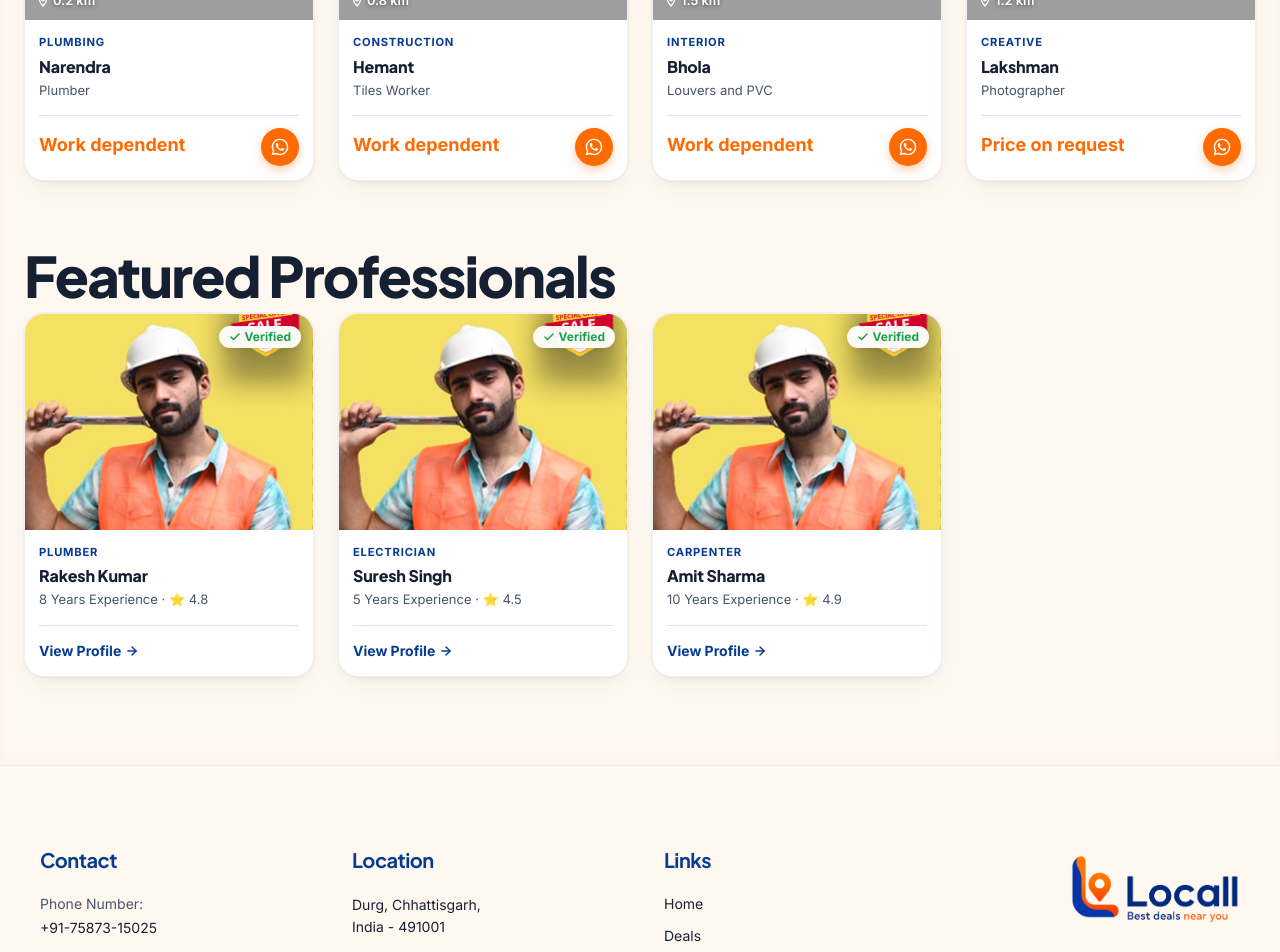
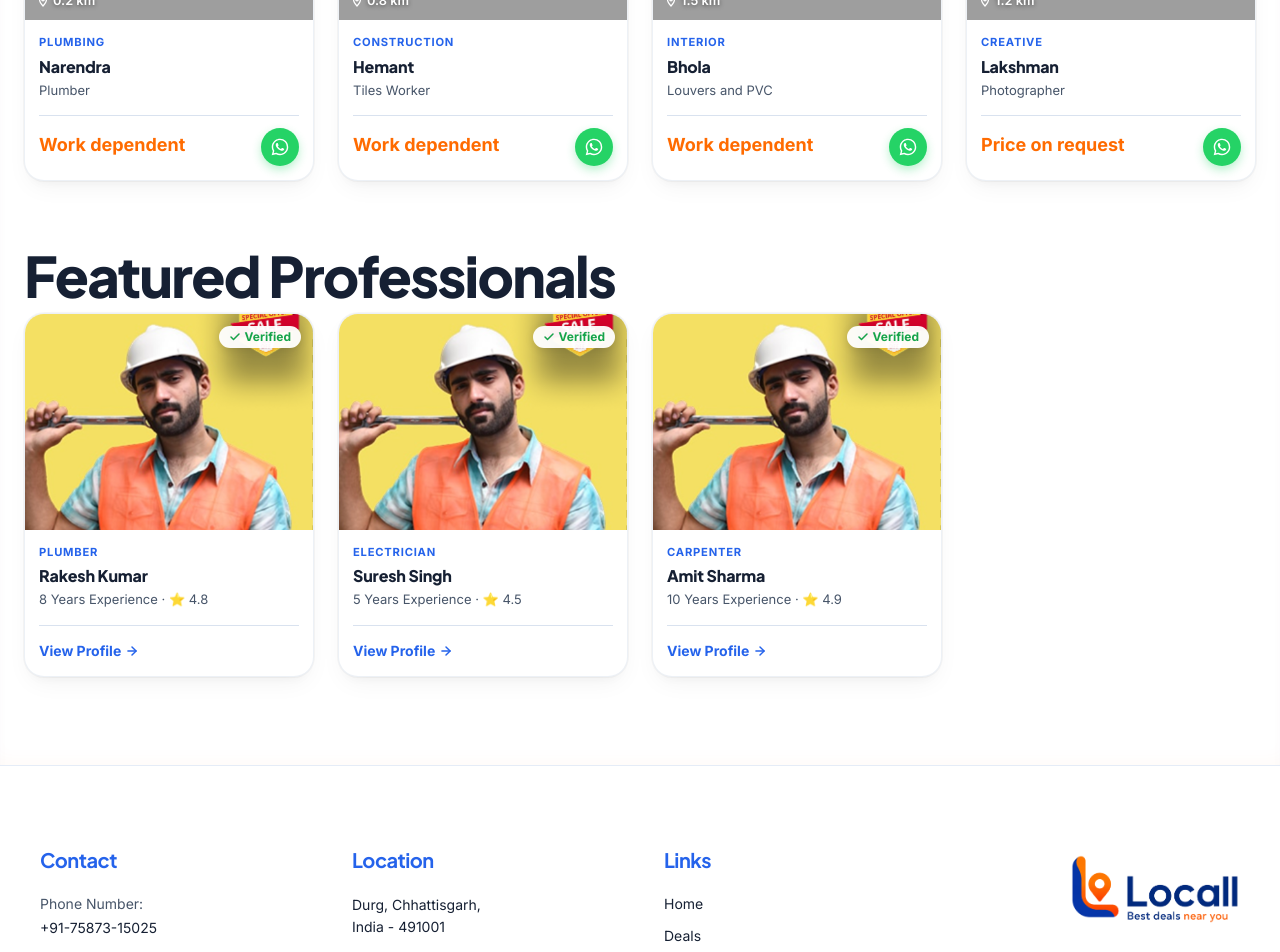
Before and after one commit to guru963/shinsquar, a React (Vite) app in the folder frontend/: page /household-works in a window 1280 px wide. Shown: the part 620-1572 px from the top of the page. Built offline with nearby package versions, Linux system fonts and the light colour scheme; grey boxes are pictures that could not be loaded; a web font is replaced by a local one.

Commit message:
style: apply flat colors, lighter blue palette, white background, and restore whatsapp green

```diff
--- a/frontend/src/components/Community.tsx
+++ b/frontend/src/components/Community.tsx
@@ -81,7 +81,7 @@ const Community: React.FC = () => {
   return (
     <section
       id="community"
-      className="min-h-[100svh] lg:h-[100vh] flex flex-col justify-center py-12 px-margin-mobile md:px-margin-desktop bg-[#FFF8F1] relative overflow-hidden"
+      className="min-h-[100svh] lg:h-[100vh] flex flex-col justify-center py-12 px-margin-mobile md:px-margin-desktop bg-[#FFFFFF] relative overflow-hidden"
     >
       {/* Decorative blurred background shapes */}
       <div className="absolute top-0 left-0 w-full h-full pointer-events-none opacity-20">
@@ -136,7 +136,7 @@ const Community: React.FC = () => {
               className="w-[280px] flex-shrink-0 snap-start bg-white border border-[#D9E2EF] rounded-3xl shadow-sm hover:shadow-[0_12px_30px_rgba(7,59,145,0.10)] hover:-translate-y-1 transition duration-300 flex flex-col h-[380px] overflow-hidden"
             >
               {/* Top 3/4: Cover Image */}
-              <div className="relative h-[290px] w-full overflow-hidden bg-[#FFF8F1]">
+              <div className="relative h-[290px] w-full overflow-hidden bg-[#FFFFFF]">
                 <img
                   src={neighbor.image}
                   alt={neighbor.name}
@@ -173,7 +173,7 @@ const Community: React.FC = () => {
 
                 {/* Chat Button */}
                 <button
-                  className="flex-shrink-0 w-10 h-10 bg-primary hover:bg-[#052B6F] text-white rounded-full flex items-center justify-center shadow-[0_4px_10px_rgba(7,59,145,0.25)] transition cursor-pointer"
+                  className="flex-shrink-0 w-10 h-10 bg-primary hover:bg-[#1D4ED8] text-white rounded-full flex items-center justify-center shadow-[0_4px_10px_rgba(7,59,145,0.25)] transition cursor-pointer"
                   aria-label="Chat now"
                 >
                   <MessageSquare size={16} />
--- a/frontend/src/components/Footer.tsx
+++ b/frontend/src/components/Footer.tsx
@@ -9,14 +9,14 @@ const Footer: React.FC = () => {
   };
 
   return (
-    <footer id="contact" className="relative bg-[#FFF8F1] text-[#073B91] pt-20 pb-10 px-margin-mobile md:px-margin-desktop font-body-md overflow-hidden">
+    <footer id="contact" className="relative bg-[#FFFFFF] text-[#2563EB] pt-20 pb-10 px-margin-mobile md:px-margin-desktop font-body-md overflow-hidden">
 
       <div className="max-w-7xl mx-auto relative z-10">
         <div className="grid grid-cols-1 md:grid-cols-2 lg:grid-cols-4 gap-12 mb-16">
 
           {/* Contact Section */}
           <div className="space-y-5 text-left">
-            <h3 className="text-xl font-bold tracking-tight text-[#073B91]" style={{ fontFamily: "var(--font-display)" }}>Contact</h3>
+            <h3 className="text-xl font-bold tracking-tight text-[#2563EB]" style={{ fontFamily: "var(--font-display)" }}>Contact</h3>
             <div className="space-y-4 text-[#162033] text-sm">
               <p>
                 <span className="block text-[#475569] mb-1">Phone Number:</span>
@@ -31,7 +31,7 @@ const Footer: React.FC = () => {
 
           {/* Location Section */}
           <div className="space-y-5 text-left">
-            <h3 className="text-xl font-bold tracking-tight text-[#073B91]" style={{ fontFamily: "var(--font-display)" }}>Location</h3>
+            <h3 className="text-xl font-bold tracking-tight text-[#2563EB]" style={{ fontFamily: "var(--font-display)" }}>Location</h3>
             <div className="text-[#162033] text-sm space-y-6">
               <p className="max-w-[200px] leading-relaxed">
                 Durg, Chhattisgarh,<br/>India - 491001
@@ -57,7 +57,7 @@ const Footer: React.FC = () => {
 
           {/* Links Section (Combined) */}
           <div className="space-y-5 text-left">
-            <h3 className="text-xl font-bold tracking-tight text-[#073B91]" style={{ fontFamily: "var(--font-display)" }}>Links</h3>
+            <h3 className="text-xl font-bold tracking-tight text-[#2563EB]" style={{ fontFamily: "var(--font-display)" }}>Links</h3>
             <ul className="text-sm text-[#162033] space-y-3">
               <li><a href="/#hero" onClick={(e) => { e.preventDefault(); scrollTo("hero"); }} className="hover:text-[#FF6B00] transition-colors">Home</a></li>
               <li><a href="/#deals" onClick={(e) => { e.preventDefault(); scrollTo("deals"); }} className="hover:text-[#FF6B00] transition-colors">Deals</a></li>
--- a/frontend/src/components/Navbar.tsx
+++ b/frontend/src/components/Navbar.tsx
@@ -75,13 +75,13 @@ const Navbar: React.FC = () => {
                 <div className="space-y-0.5">
                   <button
                     onClick={() => setIsLocationOpen(false)}
-                    className="w-full flex items-center justify-between px-3 py-2 rounded-xl text-left text-xs md:text-sm font-semibold text-[#073B91] bg-[#EAF1FF] hover:bg-[#DCE8FF] transition cursor-pointer"
+                    className="w-full flex items-center justify-between px-3 py-2 rounded-xl text-left text-xs md:text-sm font-semibold text-[#2563EB] bg-[#EAF1FF] hover:bg-[#DCE8FF] transition cursor-pointer"
                   >
                     <span className="flex items-center gap-2">
                       <MapPin size={14} className="text-[#FF6B00]" />
                       Durg, CG
                     </span>
-                    <Check size={14} className="text-[#073B91]" />
+                    <Check size={14} className="text-[#2563EB]" />
                   </button>
 
                   {[
--- a/frontend/src/components/Team.tsx
+++ b/frontend/src/components/Team.tsx
@@ -40,7 +40,7 @@ const TeamMember: React.FC<TeamMemberProps> = ({
             className="w-full h-full object-cover"
           />
         ) : (
-          <div className="w-full h-full bg-gradient-to-tr from-[#EAF1FF] to-[#FFE1CC] flex items-center justify-center border border-[#D9E2EF] shadow-sm text-[#073B91]">
+          <div className="w-full h-full bg-[#EAF1FF] flex items-center justify-center border border-[#D9E2EF] shadow-sm text-[#2563EB]">
             <span className="text-[72px] font-semibold tracking-wide select-none">
               {getInitials(name)}
             </span>
@@ -99,7 +99,7 @@ const TeamSection: React.FC = () => {
             fontFamily: "Poppins",
             fontWeight: 500,
             fontSize: "48px",
-            color: "#073B91"
+            color: "#2563EB"
           }}
         >
           Team
@@ -136,7 +136,7 @@ DPS Durg, IIT Guwahati Alumni`}
               fontFamily: "Poppins",
               fontWeight: 500,
               fontSize: "48px",
-              color: "#073B91"
+              color: "#2563EB"
             }}
           >
             Mentors & Advisors
--- a/frontend/src/index.css
+++ b/frontend/src/index.css
@@ -1,12 +1,12 @@
 @import "tailwindcss";
 
 @theme {
-  --color-primary: #073B91;
+  --color-primary: #2563EB;
   --color-primary-fixed: #DCE8FF;
   --color-surface-container-high: #F0F4FB;
   --color-on-secondary-fixed: #301100;
-  --color-on-primary-fixed-variant: #073B91;
-  --color-primary-container: #073B91;
+  --color-on-primary-fixed-variant: #2563EB;
+  --color-primary-container: #2563EB;
   --color-on-secondary-fixed-variant: #B94400;
   --color-surface-container-highest: #E6EEF9;
   --color-on-primary: #ffffff;
@@ -20,7 +20,7 @@
   --color-inverse-on-surface: #F7FAFF;
   --color-on-surface-variant: #475569;
   --color-inverse-primary: #B8D0FF;
-  --color-background: #FFF8F1;
+  --color-background: #FFFFFF;
   --color-on-error: #ffffff;
   --color-surface-container-low: #FFF1E5;
   --color-on-primary-fixed: #001A4A;
@@ -29,7 +29,7 @@
   --color-on-tertiary-container: #2D1400;
   --color-tertiary-container: #FFE0CC;
   --color-tertiary-fixed: #FFE8D8;
-  --color-surface-tint: #073B91;
+  --color-surface-tint: #2563EB;
   --color-primary-fixed-dim: #B8D0FF;
   --color-tertiary-fixed-dim: #FFBC91;
   --color-secondary-fixed: #FFE1CC;
@@ -40,7 +40,7 @@
   --color-tertiary: #FF6B00;
   --color-on-tertiary: #ffffff;
   --color-surface-dim: #E8DFD7;
-  --color-surface: #FFF8F1;
+  --color-surface: #FFFFFF;
   --color-surface-variant: #E9EEF7;
   --color-on-tertiary-fixed: #351300;
   --color-surface-bright: #FFFCF8;
@@ -148,11 +148,8 @@ body {
 }
 
 .mesh-gradient {
-  background-color: #FFF8F1;
-  background-image: radial-gradient(at 0% 0%, rgba(7, 59, 145, 0.10) 0px, transparent 50%),
-                    radial-gradient(at 100% 0%, rgba(255, 107, 0, 0.08) 0px, transparent 50%),
-                    radial-gradient(at 100% 100%, rgba(255, 107, 0, 0.07) 0px, transparent 50%),
-                    radial-gradient(at 0% 100%, rgba(7, 59, 145, 0.08) 0px, transparent 50%);
+  background-color: #FFFFFF;
+
 }
 
 /* ============================================================
@@ -162,9 +159,9 @@ body {
 :root {
   --header-h: 80px;
   --font-display: "Plus Jakarta Sans", "Inter", sans-serif;
-  --gradient-brand: linear-gradient(135deg, #073B91 0%, #0B5BD3 48%, #FF6B00 100%);
-  --blue: #073B91;
-  --blue-dark: #052B6F;
+  --gradient-brand: var(--blue);
+  --blue: #2563EB;
+  --blue-dark: #1D4ED8;
   --blue-soft: #EAF1FF;
   --green: #0F9F6E;
   --green-light: #34D399;
@@ -172,7 +169,8 @@ body {
   --orange-dark: #E65600;
   --orange-soft: #FFF1E5;
   --red: #FF6B00;
-  --whatsapp: #FF6B00;
+  --whatsapp: #25D366;
+  --whatsapp-hover: #1EBE5D;
   --text-primary: #162033;
   --text-secondary: #475569;
   --text-muted: #7B8797;
@@ -230,13 +228,13 @@ body {
 .btn--whatsapp {
   background-color: var(--whatsapp);
   color: #fff;
-  box-shadow: 0 4px 14px rgba(255, 107, 0, 0.34);
+  box-shadow: 0 4px 14px rgba(37, 211, 102, 0.34);
 }
 
 .btn--whatsapp:hover {
-  background-color: var(--orange-dark);
+  background-color: var(--whatsapp-hover);
   transform: translateY(-1px);
-  box-shadow: 0 6px 20px rgba(255, 107, 0, 0.44);
+  box-shadow: 0 6px 20px rgba(37, 211, 102, 0.44);
 }
 
 .btn--whatsapp:active {
@@ -291,10 +289,7 @@ body {
 }
 
 .hero__gradient {
-  background: var(--gradient-brand);
-  -webkit-background-clip: text;
-  background-clip: text;
-  -webkit-text-fill-color: transparent;
+  color: var(--blue);
 }
 
 /* Subtitle */
@@ -431,7 +426,7 @@ HERO CARDS — Fanned Stack (Mockup Layout)
   position: absolute;
   width: 360px;
   height: 360px;
-  background: radial-gradient(circle, rgba(7, 59, 145, 0.20) 0%, rgba(255, 107, 0, 0.08) 44%, rgba(7, 59, 145, 0) 72%);
+  background: rgba(30, 58, 138, 0.1);
   filter: blur(40px);
   z-index: 0;
   pointer-events: none;
@@ -561,7 +556,7 @@ HERO CARDS — Fanned Stack (Mockup Layout)
   position: absolute;
   inset: auto 0 0 0;
   height: 50%;
-  background: linear-gradient(to top, rgba(0, 0, 0, 0.4), transparent);
+  background: rgba(0, 0, 0, 0.25);
   pointer-events: none;
 }
 
@@ -728,7 +723,7 @@ HERO CARDS — Fanned Stack (Mockup Layout)
   color: #fff;
   border-radius: 50%;
   border: 3px solid #fff;
-  box-shadow: 0 4px 16px rgba(255, 107, 0, 0.42);
+  box-shadow: 0 4px 16px rgba(37, 211, 102, 0.42);
   transition:
     transform 0.25s cubic-bezier(0.34, 1.56, 0.64, 1),
     box-shadow 0.25s;
@@ -737,11 +732,11 @@ HERO CARDS — Fanned Stack (Mockup Layout)
 
 .whatsapp-btn:hover {
   transform: scale(1.1);
-  box-shadow: 0 6px 22px rgba(255, 107, 0, 0.52);
+  box-shadow: 0 6px 22px rgba(37, 211, 102, 0.52);
 }
 
 .popular {
-  background: #FFF8F1; /* Distinct soft background to make cards pop */
+  background: #FFFFFF; /* Distinct soft background to make cards pop */
   padding: 72px 0 88px;
   border-top: 1px solid #E5ECF7;
   border-bottom: 1px solid #E5ECF7;
@@ -1032,7 +1027,7 @@ HERO CARDS — Fanned Stack (Mockup Layout)
   align-items: center;
   justify-content: center;
   border: 3px solid #fff;
-  box-shadow: 0 4px 14px rgba(255, 107, 0, 0.38);
+  box-shadow: 0 4px 14px rgba(37, 211, 102, 0.38);
   transition:
     transform 0.25s cubic-bezier(0.34, 1.56, 0.64, 1),
     box-shadow 0.2s;
@@ -1041,7 +1036,7 @@ HERO CARDS — Fanned Stack (Mockup Layout)
 
 .pop-card__whatsapp:hover {
   transform: scale(1.12);
-  box-shadow: 0 6px 20px rgba(255, 107, 0, 0.5);
+  box-shadow: 0 6px 20px rgba(37, 211, 102, 0.5);
 }
 
 /* Scroll reveal */
@@ -1078,13 +1073,13 @@ HERO CARDS — Fanned Stack (Mockup Layout)
   display: flex;
   align-items: center;
   justify-content: center;
-  box-shadow: 0 4px 10px rgba(255, 107, 0, 0.32);
+  box-shadow: 0 4px 10px rgba(37, 211, 102, 0.32);
   transition: transform 0.25s cubic-bezier(0.34, 1.56, 0.64, 1), box-shadow 0.2s;
   flex-shrink: 0;
 }
 
 .pop-card__whatsapp-btn-clean:hover {
   transform: scale(1.1);
-  box-shadow: 0 6px 14px rgba(255, 107, 0, 0.44);
+  box-shadow: 0 6px 14px rgba(37, 211, 102, 0.44);
   color: #fff;
 }
--- a/frontend/src/pages/HouseholdWorks.tsx
+++ b/frontend/src/pages/HouseholdWorks.tsx
@@ -121,7 +121,7 @@ const HouseholdWorks: React.FC = () => {
   }, [activeCategory]);
 
   return (
-    <section className="popular py-24 min-h-screen bg-[#FFF8F1]" id="vendors-section">
+    <section className="popular py-24 min-h-screen bg-[#FFFFFF]" id="vendors-section">
       <SEO
         title="Household Workers & Home Service Providers in Durg"
         description="Hire verified local Plumbers, Tiles Workers, Electricians, Carpenters and Creative professionals in Durg, Chhattisgarh. Trusted local expertise."
@@ -147,7 +147,7 @@ const HouseholdWorks: React.FC = () => {
           <div className="text-left">
             <p className="popular__eyebrow">Near You</p>
             <h2 className="popular__title">
-              Household Workers in <span style={{ color: "#073B91" }}>Durg, Chhattisgarh</span>
+              Household Workers in <span style={{ color: "#2563EB" }}>Durg, Chhattisgarh</span>
             </h2>
             <p className="popular__subtitle">
               Verified local professionals trusted by your neighbors
@@ -256,7 +256,7 @@ const HouseholdWorks: React.FC = () => {
                     <h3 className="pop-card__title">{worker.name}</h3>
                     <p className="pop-card__desc">{worker.experience} Experience · ⭐ {worker.rating}</p>
                     <div className="mt-4 pt-3 border-t border-[#D9E2EF]">
-                      <span className="inline-flex items-center gap-1 text-[#073B91] font-bold text-sm">
+                      <span className="inline-flex items-center gap-1 text-[#2563EB] font-bold text-sm">
                         View Profile
                         <svg width="14" height="14" viewBox="0 0 24 24" fill="none" stroke="currentColor" strokeWidth="2.5" strokeLinecap="round" strokeLinejoin="round"><line x1="5" y1="12" x2="19" y2="12"/><polyline points="12 5 19 12 12 19"/></svg>
                       </span>
```
Also changed, not shown: frontend/src/components/About.tsx (+8 -8 lines), frontend/src/components/Deals.tsx (+4 -4 lines), frontend/src/components/ServicesBento.tsx (+8 -8 lines), frontend/src/pages/ComingSoon.tsx (+5 -5 lines), frontend/src/pages/NotFound.tsx (+3 -4 lines).
